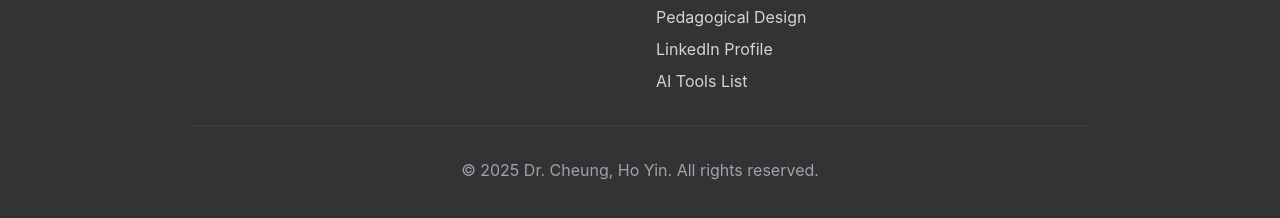
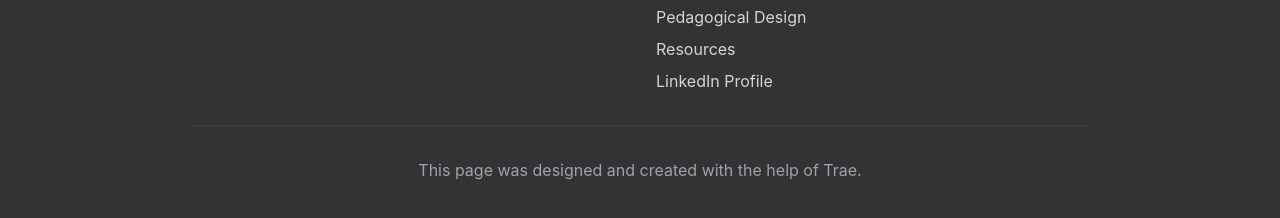
Before and after one commit to drhycheung/drhycheung.github.io, a plain HTML site: page index.html in a window 1280 px wide. Shown: the part 7108-7326 px from the top of the page. Drawn offline with nearby package versions, Linux system fonts and the light colour scheme.

Commit message:
Fixed the Quick Links at the bottom, and add a remark to show that this webpage was created with Trae.

```diff
--- a/index.html
+++ b/index.html
@@ -461,13 +461,14 @@
                             <li><a href="#profile" class="text-gray-300 hover:text-white transition-custom">Professional Profile</a></li>
                             <li><a href="#philosophy" class="text-gray-300 hover:text-white transition-custom">Teaching Philosophy</a></li>
                             <li><a href="#pedagogical" class="text-gray-300 hover:text-white transition-custom">Pedagogical Design</a></li>
+                            <li><a href="#resources" target="_blank" class="text-gray-300 hover:text-white transition-custom">Resources</a></li>
                             <li><a href="https://www.linkedin.com/in/haoran/" target="_blank" class="text-gray-300 hover:text-white transition-custom">LinkedIn Profile</a></li>
-                            <li><a href="https://tinyurl.com/MyGenAI" target="_blank" class="text-gray-300 hover:text-white transition-custom">AI Tools List</a></li>
+
                         </ul>
                     </div>
                 </div>
                 <div class="border-t border-gray-700 mt-8 pt-8 text-center text-gray-400">
-                    <p>© 2025 Dr. Cheung, Ho Yin. All rights reserved.</p>
+                    <p>This page was designed and created with the help of Trae.</p>
                 </div>
             </div>
         </div>
```
